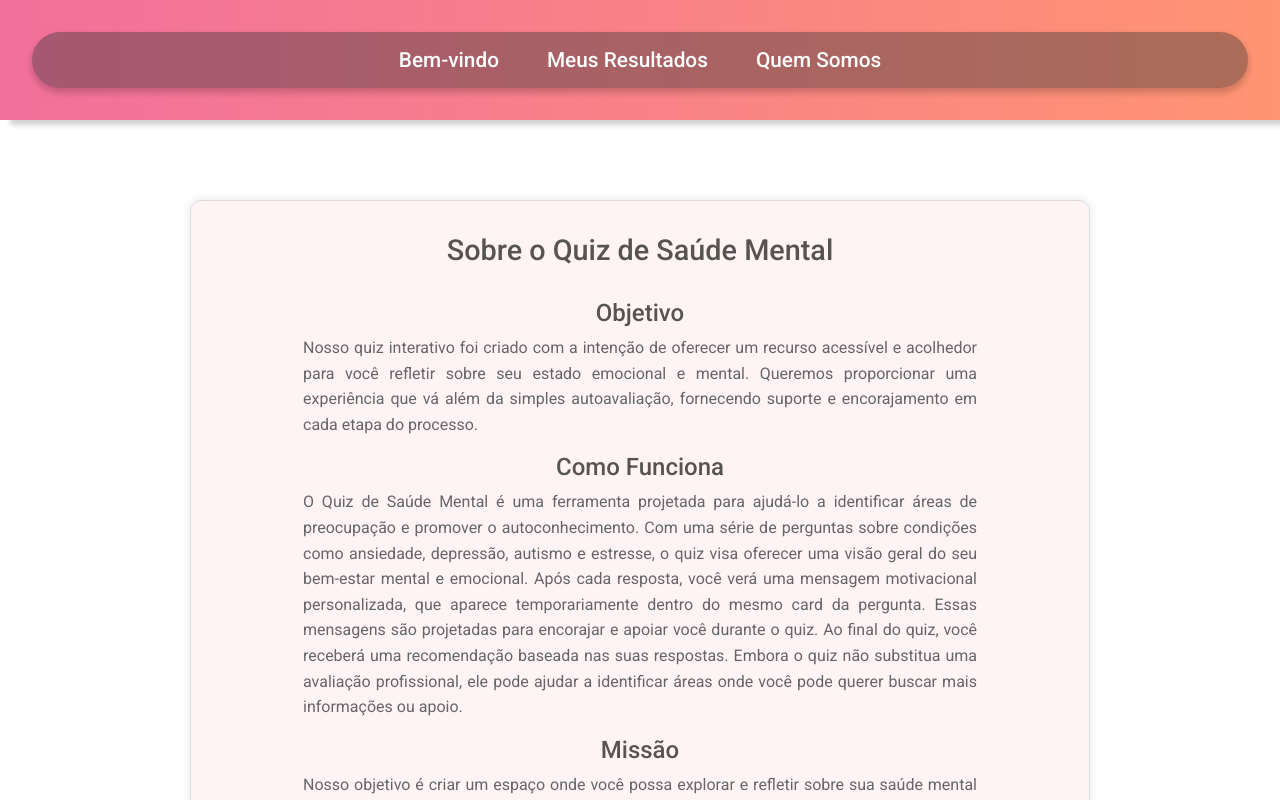
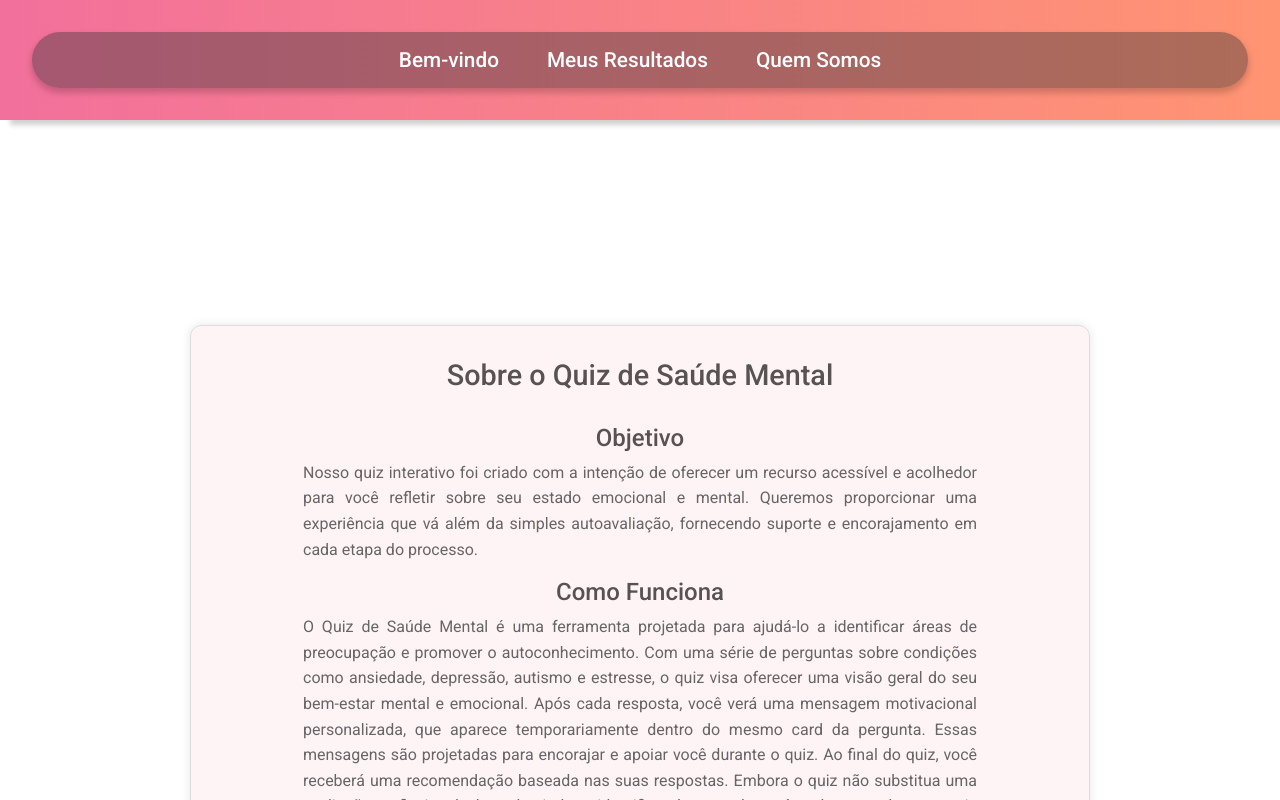
Before and after one commit to NaykyrOliveira/mental-health, a Vue app: page /about in a window 1280 px wide. Shown: the top 800 px of the page. Built offline with nearby package versions, Linux system fonts and the light colour scheme.

Commit message:
Melhorias na responsividade

```diff
--- a/public/assets/css/about.css
+++ b/public/assets/css/about.css
@@ -1,6 +1,6 @@
 /* Estilos gerais */
 .about {
-    margin: 5rem auto;
+    margin: 16% auto;
     padding: 1rem;
     height: 90%;
     border-radius: 0.7rem;
--- a/public/assets/css/contact.css
+++ b/public/assets/css/contact.css
@@ -55,7 +55,11 @@
     font-size: 0.875rem;
 }
 
-/* Estilos para telas pequenas (smartphones) */
+a {
+    text-decoration: none;
+    color: #FFF;
+}
+
 @media (max-width: 600px) {
     .footer__container {
         padding: 1rem;
@@ -92,7 +96,6 @@
     }
 }
 
-/* Estilos para telas médias (tablets e telas pequenas) */
 @media (min-width: 601px) and (max-width: 1024px) {
     .footer__container {
         padding: 1rem 1.5rem;
--- a/public/assets/css/result.css
+++ b/public/assets/css/result.css
@@ -82,7 +82,6 @@
   text-decoration: underline;
 }
 
-/* Media Query for smaller screens */
 @media (max-width: 600px) {
   .result-view {
     margin: 2rem 1rem;
```
